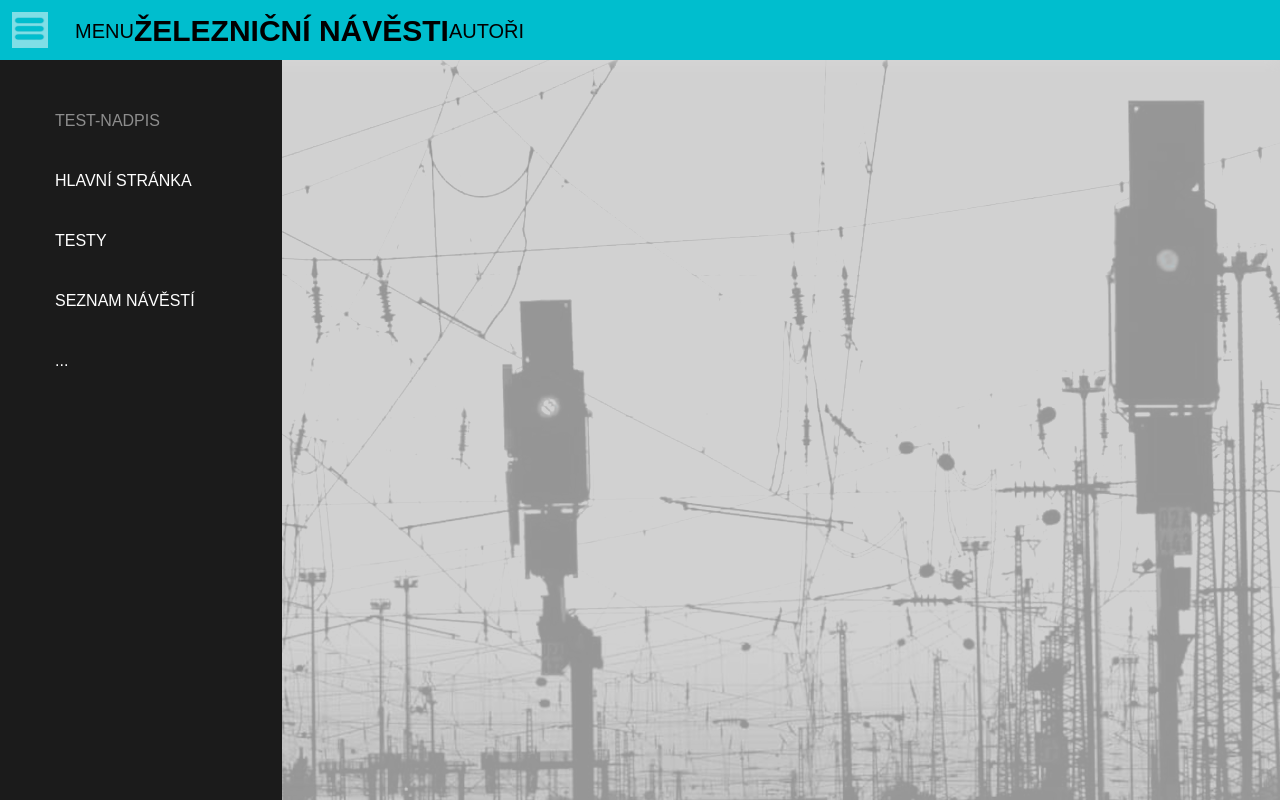
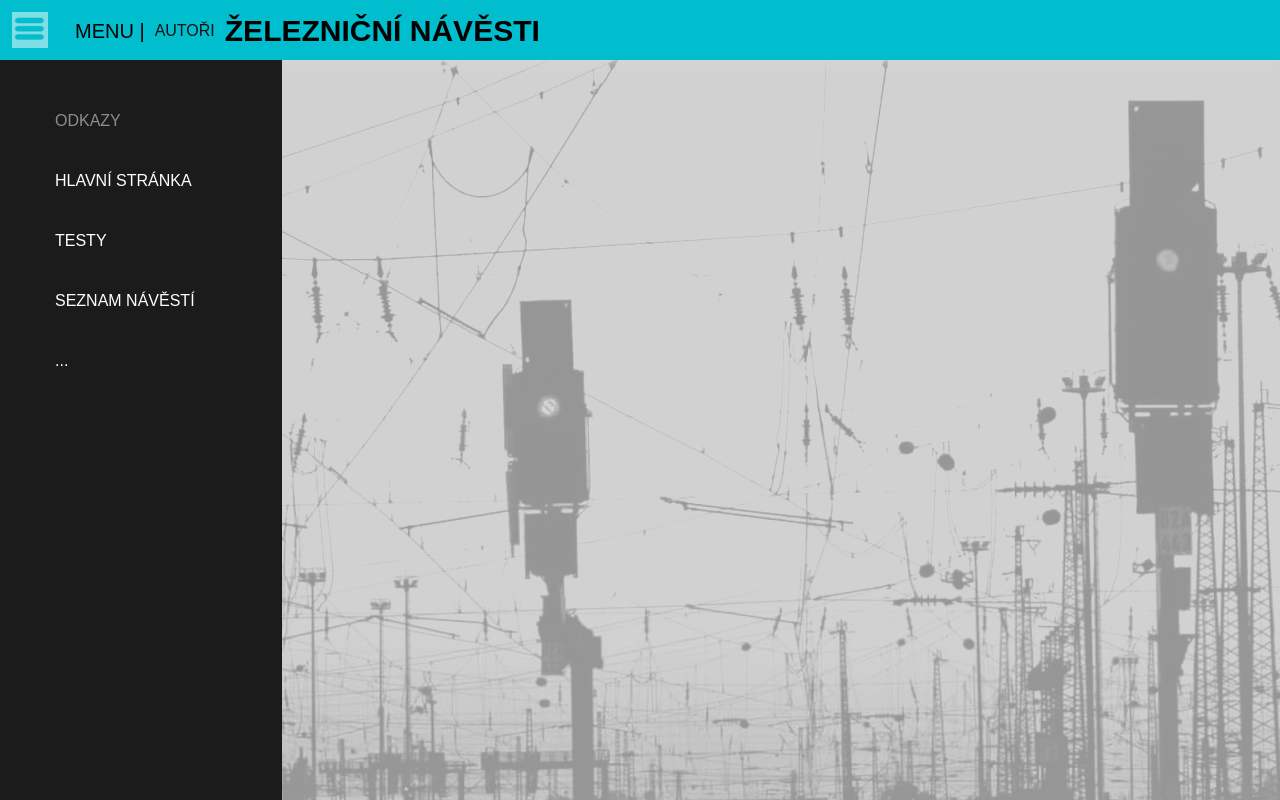
Before and after one commit to Lot-Bile/TrainSigns, a plain HTML site: page src/background.html in a window 1280 px wide. Both pictures are taken after a click on the element 30 px from the left and 30 px from the top of the page. Drawn offline with Linux system fonts and the light colour scheme.

Commit message:
:( :) :o :p
:)

```diff
--- a/src/background.html
+++ b/src/background.html
@@ -11,22 +11,22 @@
     <nav class="nav-main">
         <div class="btn-toggle-nav" onclick="toggleNav();"></div>
         <ul>
-            <li><span class="menu-text-one">Menu</span></li>
+            <li><div class="menu-text-one" onclick="toggleNav();">Menu |</div></li>
+            <li><a href="#" class="menu-text-two">Autoři</a></li>
             <li><span class="main-text">Železniční návěsti</span></li>
-            <li><span class="menu-text-two">Autoři</span></li>
+
         </ul>
     </nav>
 
     <aside class="nav-sidebar">
         <ul>
-            <li><span>test-nadpis</span></li>
+            <li><span>odkazy</span></li>
             <li><a href="#">hlavní stránka</a></li>
             <li><a href="#">testy</a></li>
             <li><a href="#">seznam návěstí</a></li>
             <li><a href="#">...</a></li>
         </ul>
     </aside>
-
 </body>
 <script type="text/javascript" src="background-script.js"></script>
 </html>
```
